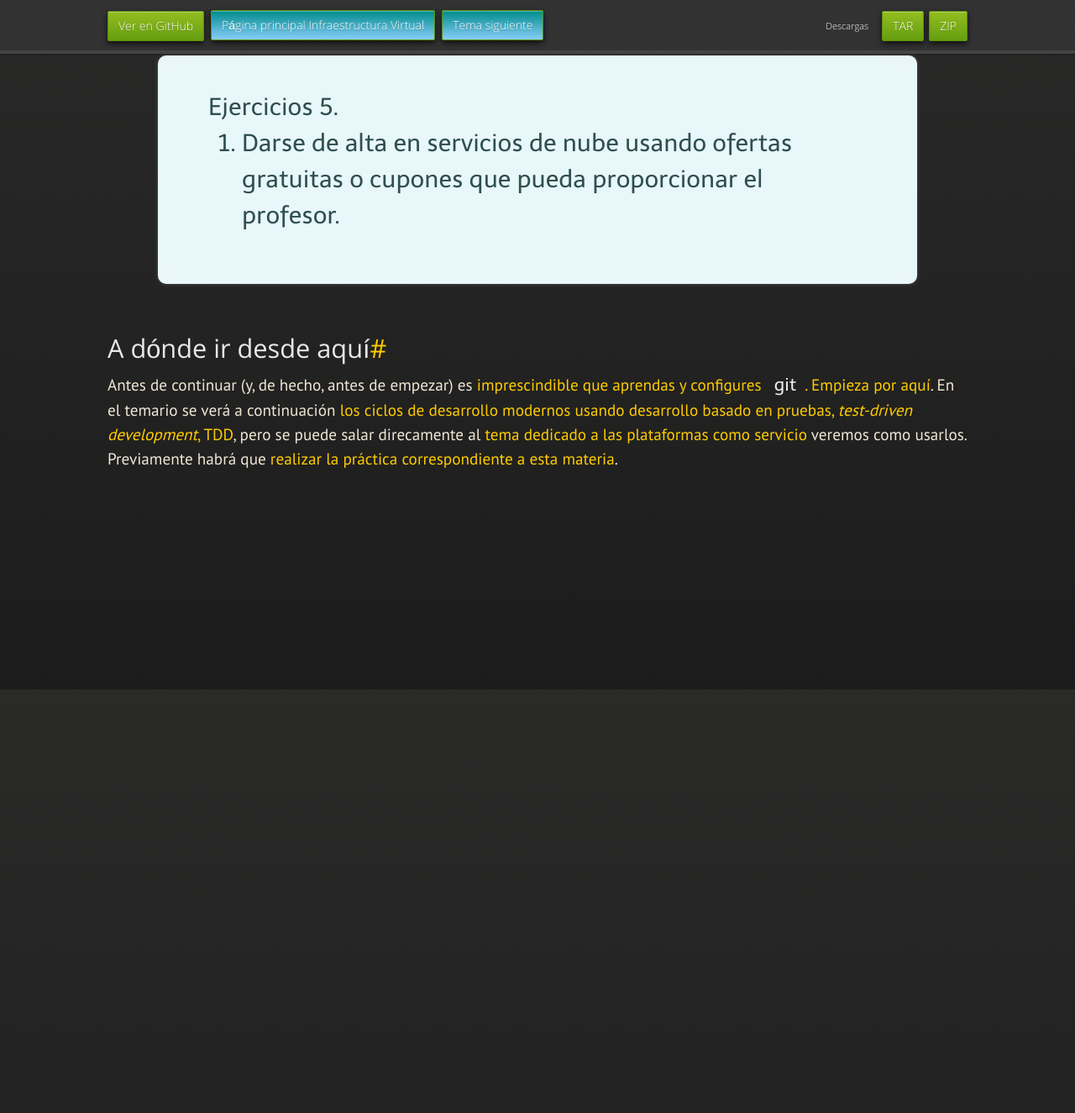
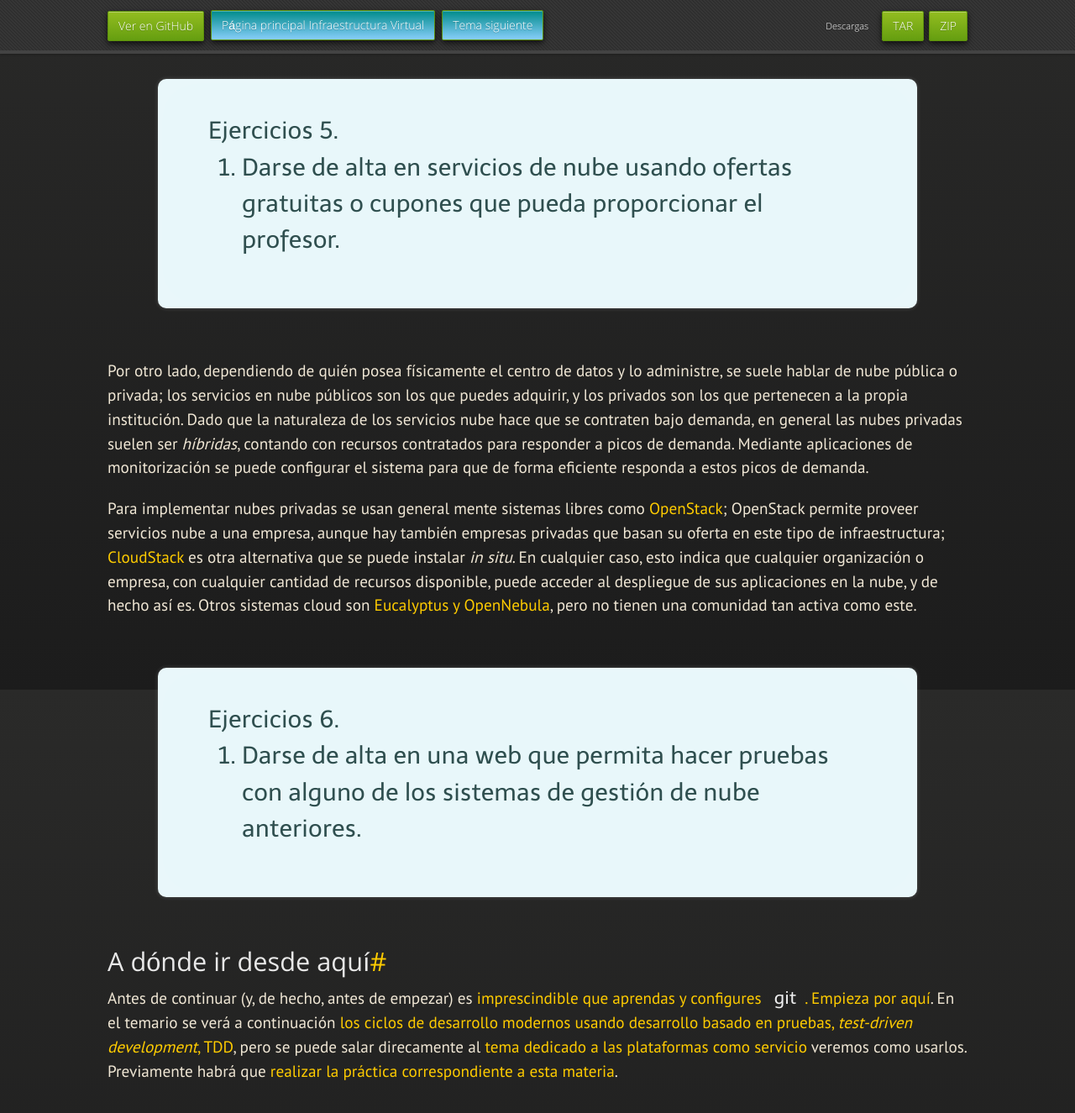
Before and after one commit to JJ/IV, a Jekyll site: the page built from documentos/temas/Intro_concepto_y_soporte_fisico.md, in a window 1280 px wide and 1400 px high, scrolled down 9979 px. Shown: the top 1325 px of the window at 84% size. Built offline with Jekyll 4.4.1, drawn with Linux system fonts in a browser that asks for light colours; nearby versions of some CDN libraries; some web fonts are replaced; our own code applies the rules of GitHub Pages for plain Markdown files; before the commit the page ends 10649 px from its top, so only the background shows below that; some of the changed text lies outside the part shown.

Commit message:
Sync documentos/temas/Intro_concepto_y_soporte_fisico.md de master a gh-pages

```diff
--- a/documentos/temas/Intro_concepto_y_soporte_fisico.md
+++ b/documentos/temas/Intro_concepto_y_soporte_fisico.md
@@ -174,7 +174,8 @@ Tecnológicamente la computación nube se basa en el proceso progresivo
   La virtualización de la infraestructura permite:
 
 * Creación y configuración de la misma bajo demanda. En vez de
-    desplazar a un técnico, o hacerlo remotamente, se puede
+    desplazar a un técnico al centro de datos para que instale un
+    sistema operativo y las aplicaciones necesarias, o hacerlo remotamente, se puede
     automatizar la creación de un recurso (a base de *recetas* o
     *plantillas*) y llevarse a cabo cuantas veces se necesite.
 
@@ -190,7 +191,7 @@ Tecnológicamente la computación nube se basa en el proceso progresivo
 * Portabilidad: una máquina virtual se puede mover físicamente de un
     ordenador a otro cuando sea necesario.
 
-* Ahorro de costes iniciales en un centro de datos frente a una
+* Ahorro de costes de arranque en un centro de datos frente a una
       instalación tradicional, aunque eventualmente algunos negocios puedan optar, si tienen un uso intensivo y regular, en volver a ella.
 
 Todas estas ventajas hacen que,
@@ -455,6 +456,34 @@ tipos de almacenes de datos y de canales de comunicación entre ellos.
 
 </div>
 
+Por otro lado, dependiendo de quién posea físicamente el centro de
+datos y lo administre, se suele hablar de nube pública o privada; los
+servicios en nube públicos son los que puedes adquirir, y los privados
+son los que pertenecen a la propia institución. Dado que la naturaleza
+de los servicios nube hace que se contraten bajo demanda, en general
+las nubes privadas suelen ser *híbridas*, contando con recursos
+contratados para responder a picos de demanda. Mediante aplicaciones
+de monitorización se puede configurar el sistema para que de forma
+eficiente responda a estos picos de demanda.
+
+Para implementar nubes privadas se usan general mente sistemas libres
+como [OpenStack](http://openstack.org); OpenStack permite proveer
+servicios nube a una empresa, aunque hay también empresas privadas que
+basan su oferta en este tipo de
+infraestructura; [CloudStack](https://cloudstack.apache.org/) es otra
+alternativa que se puede instalar *in situ*. En cualquier caso, esto
+indica que cualquier organización o empresa, con cualquier cantidad de
+recursos disponible, puede acceder al despliegue de sus aplicaciones
+en la nube, y de hecho así es. Otros sistemas cloud
+son
+[Eucalyptus y OpenNebula](https://www.researchgate.net/publication/303838237_Cloud_Computing_Comparative_Study_-_OpenStack_vs_OpenNebula),
+pero no tienen una comunidad tan activa como este.
+
+<div class='ejercicios' markdown="1">
+1. Darse de alta en una web que permita hacer pruebas con alguno de
+   los sistemas de gestión de nube anteriores.
+
+</div>
 
 A dónde ir desde aquí
 -----
```
Also changed, not shown: other parts of documentos/temas/Intro_concepto_y_soporte_fisico.md (+1 -1 lines).
